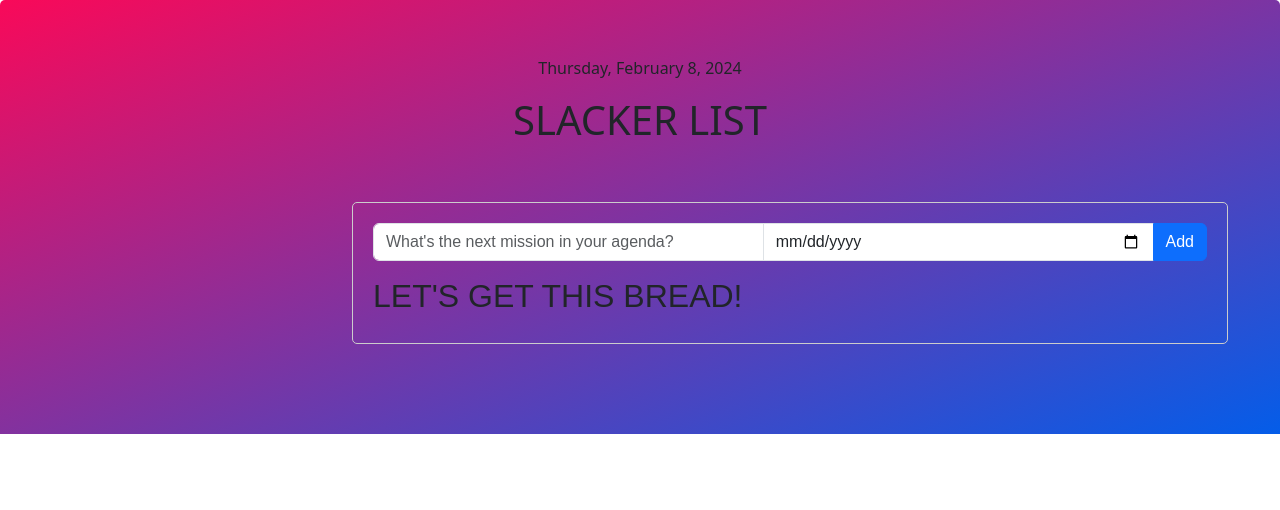
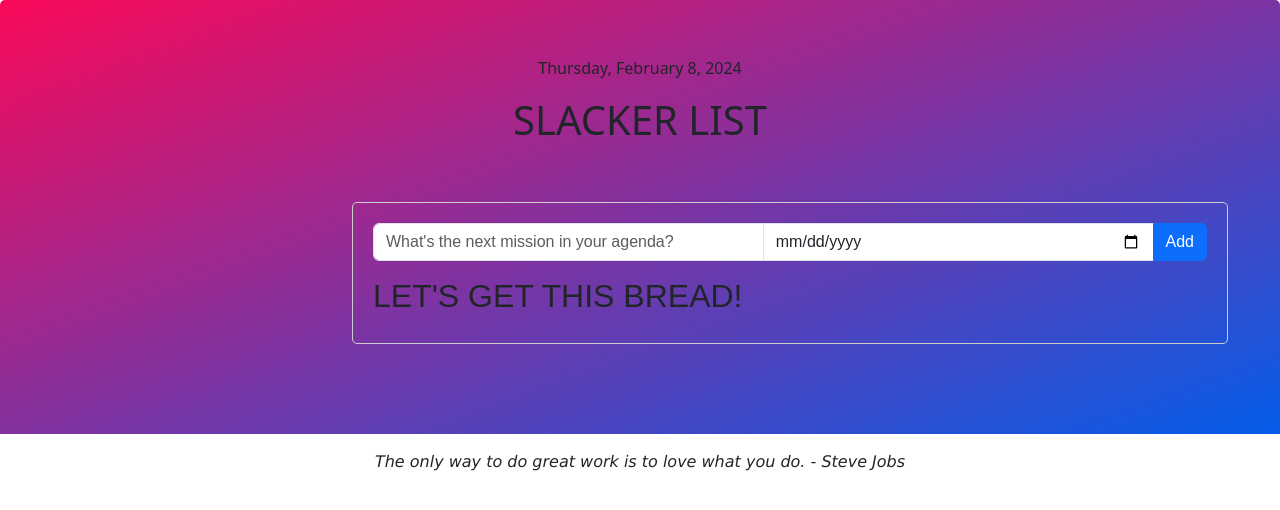
Before and after one commit to missycoder/To-Do-List-App, a plain HTML site: page index.html in a window 1280 px wide. Drawn offline with nearby package versions, Linux system fonts and the light colour scheme; some packages are replaced by stand-ins of ours; a script that the page names is missing.

Commit message:
added motivate.me quotes

```diff
--- a/index.html
+++ b/index.html
@@ -33,6 +33,10 @@
             </div>
         </div>
     </div>
+
+    <!-- Motivate.Me Quotes -->
+<div id="motivationalQuotes" class="mt-3 text-center"></div>
+
     <!-- Bootstrap JS -->
     <script src="https://cdn.jsdelivr.net/npm/@popperjs/core@2.11.6/dist/umd/popper.min.js"></script>
     <script src="https://cdn.jsdelivr.net/npm/bootstrap@5.3.0-alpha1/dist/js/bootstrap.min.js"></script>
--- a/script.js
+++ b/script.js
@@ -116,3 +116,31 @@ window.onload = function() {
     const options = { weekday: 'long', year: 'numeric', month: 'long', day: 'numeric' };
     liveDateElement.textContent = date.toLocaleDateString('en-US', options);
 };
+
+// Array of motivational quotes
+const motivationalQuotes = [
+    "The only way to do great work is to love what you do. - Steve Jobs",
+    "Believe you can and you're halfway there. - Theodore Roosevelt",
+    "The future belongs to those who believe in the beauty of their dreams. - Eleanor Roosevelt",
+    "The only limit to our realization of tomorrow will be our doubts of today. - Franklin D. Roosevelt",
+    "It always seems impossible until it's done. - Nelson Mandela",
+    "Success is not final, failure is not fatal: It is the courage to continue that counts. - Winston Churchill",
+];
+
+// Function to get a random motivational quote
+function getRandomQuote() {
+    const randomIndex = Math.floor(Math.random() * motivationalQuotes.length);
+    return motivationalQuotes[randomIndex];
+}
+
+// Function to render motivational quotes
+function renderMotivationalQuote() {
+    const motivationalQuotesElement = document.getElementById('motivationalQuotes');
+    motivationalQuotesElement.textContent = getRandomQuote();
+}
+
+// Initial rendering of motivational quote
+renderMotivationalQuote();
+
+// Set interval to rotate quotes every 10 seconds (10000 milliseconds)
+setInterval(renderMotivationalQuote, 10000);
--- a/style.css
+++ b/style.css
@@ -43,6 +43,12 @@ li:hover {
     text-decoration: line-through;
 }
 
+#motivationalQuotes{
+    font-family: Verdana, Geneva, Tahoma, sans-serif;
+    font-style:italic;
+
+}
+
 /* Media query for small devices (up to 768px) */
 @media only screen and (max-width: 768px) {
     .container {
```
